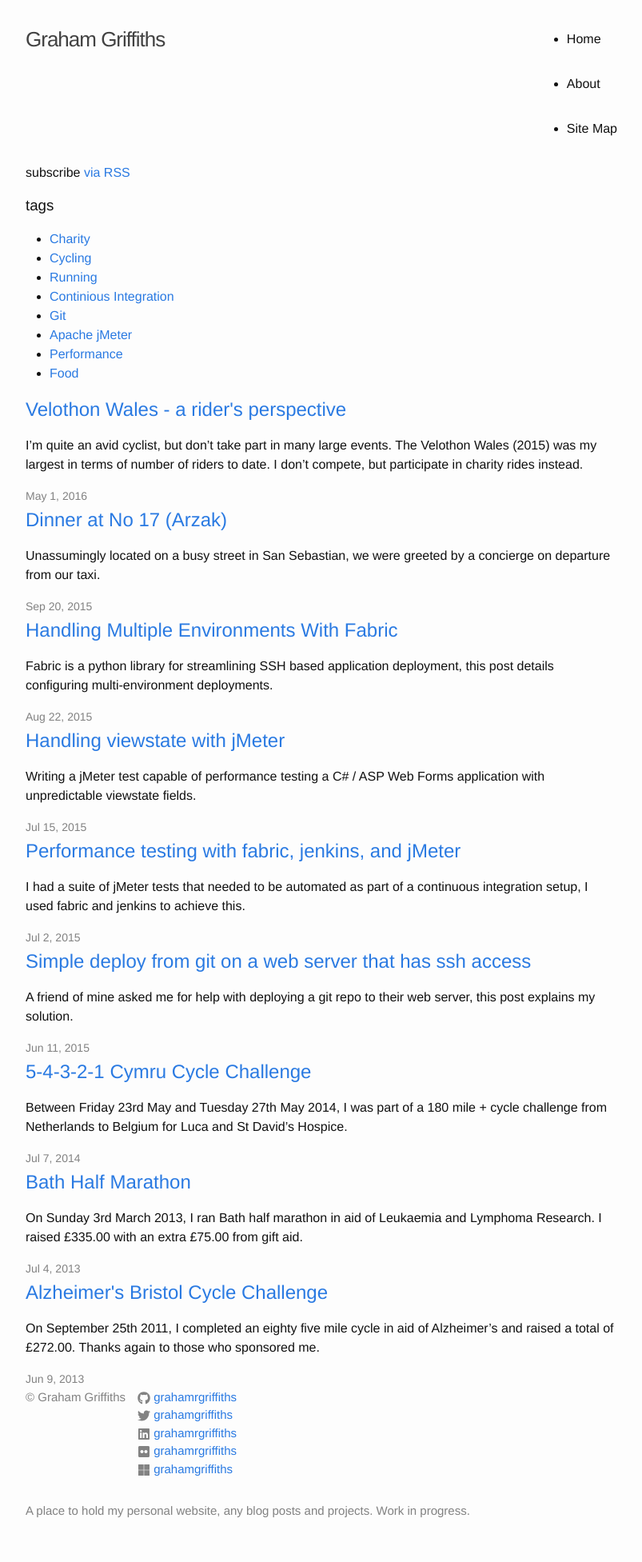
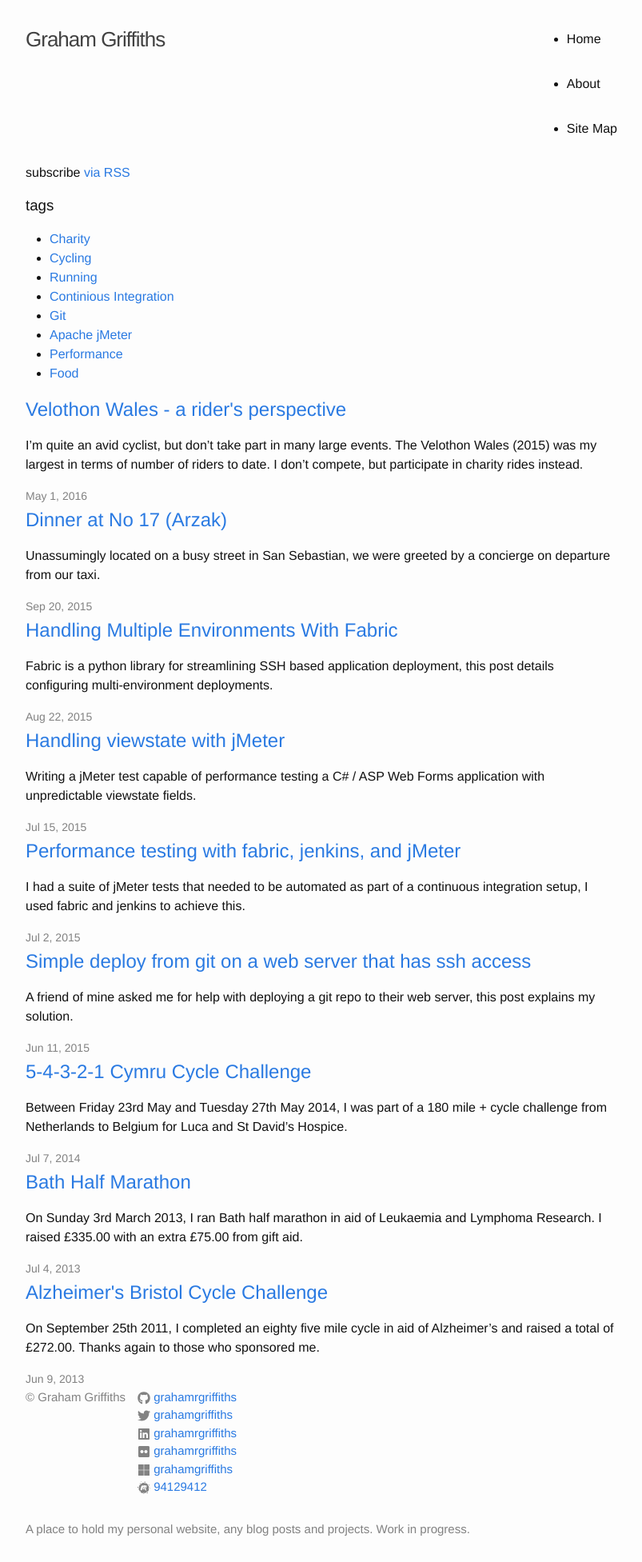
Before and after one commit to grahamrgriffiths/grahamrgriffiths.github.io, a Jekyll site: the page built from index.html, in a window 1280 px wide. Shown: the whole page at 80% size, without its empty margins (238-1041 px from the left). Built offline with Jekyll 4.4.1, drawn with Linux system fonts in a browser that asks for light colours; nearby versions of some CDN libraries; before the commit the page ends 1931 px from its top, so only the background shows below that.

Commit message:
Add meetup config

```diff
--- a/_config.yml
+++ b/_config.yml
@@ -10,6 +10,7 @@ github_username:  grahamrgriffiths
 linkedin_username: grahamrgriffiths
 flickr_username: grahamrgriffiths
 microsoft_username: grahamgriffiths
+meetup_username: 94129412
 
 # Build settings
 markdown: kramdown
```
